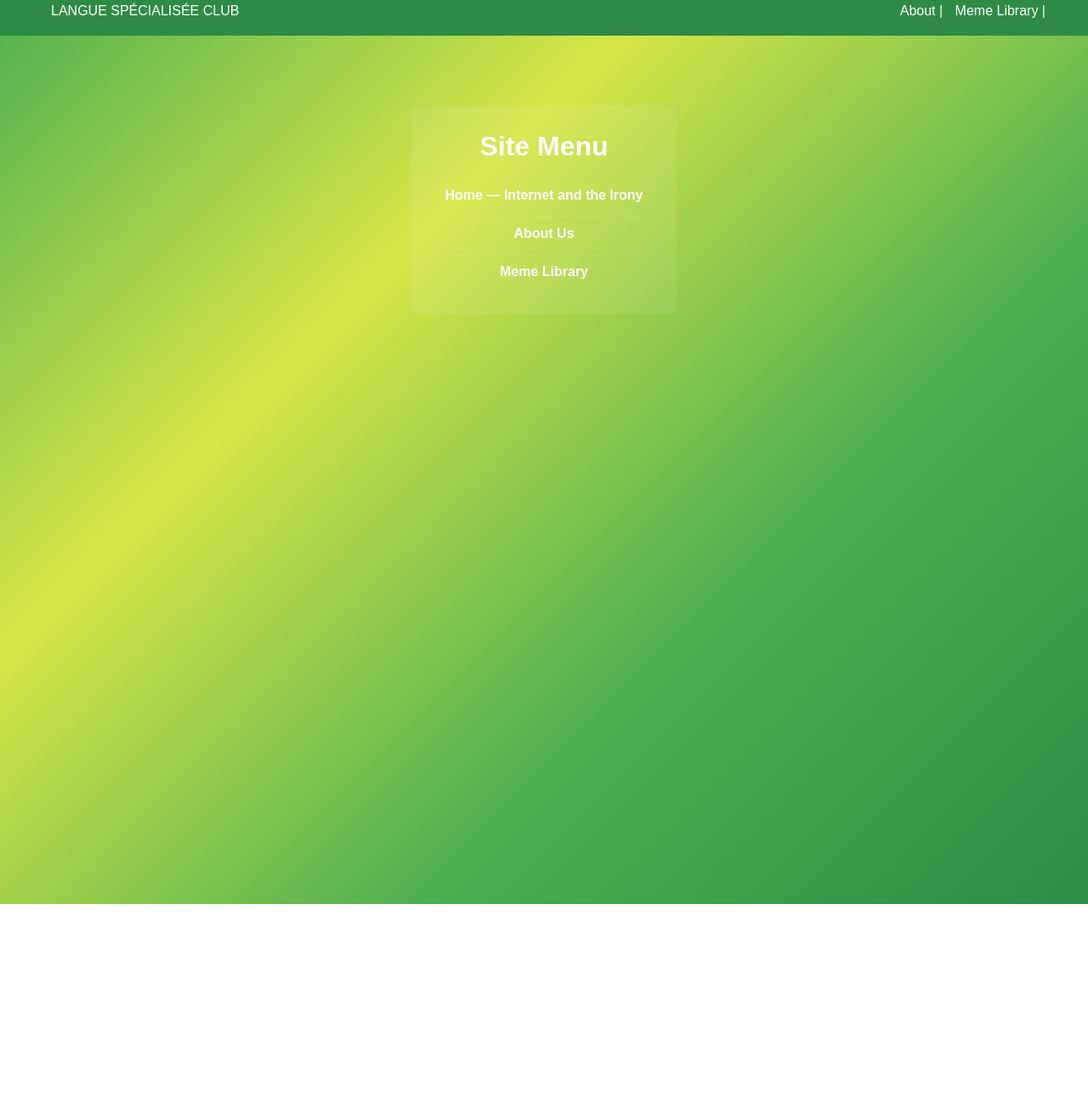
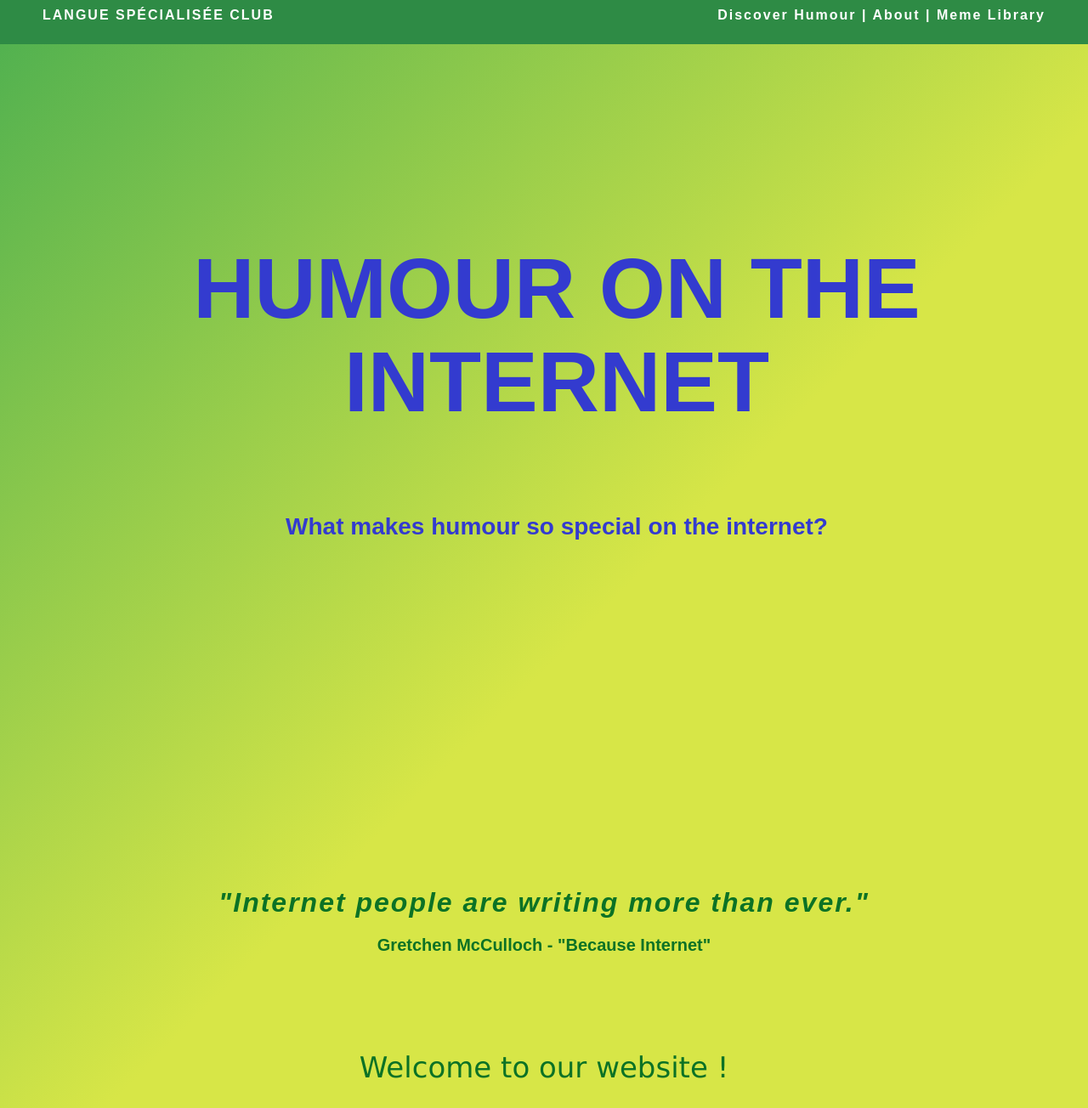
Before and after one commit to elisefrait1-debug/Internet-Humour, a plain HTML site: page index.html in a window 1280 px wide. Shown: the part 16-1320 px from the top of the page at 85% size. Before the commit the page ends 1080 px from the top, so only its background shows below. Drawn offline with Linux system fonts and the light colour scheme.

Commit message:
Add files via upload

```diff
--- a/index.html
+++ b/index.html
@@ -2,33 +2,220 @@
 <html lang="en">
 <head>
     <meta charset="UTF-8">
-    <title>Menu - The Irony On The Internet</title>
+    <title>The Irony On The Internet</title>
+
     <style>
-        body { margin:0; font-family: sans-serif; background: linear-gradient(135deg,#4caf50,#d7e647,#4CAF50,#2e8b45); color: #fff; }
-        .banner { width:100%; background:#2e8b45; color:#fff; display:flex; justify-content:space-between; align-items:center; padding:20px 50px; position:fixed; top:0; left:0; z-index:1000; }
-        .banner-left{flex:1}
-        .banner-right{flex:0 0 auto; margin-right:100px}
-        .banner a{ color:#ffffff; text-decoration:none; margin-left:10px }
-        .container{ padding:140px 20px; text-align:center; min-height:100vh }
-        .menu{ display:inline-block; background:rgba(255,255,255,0.08); padding:30px 40px; border-radius:8px }
-        .menu h1{ margin:0 0 20px 0; font-size:32px; color:#fff }
-        .menu a{ display:block; color:#fff; text-decoration:none; padding:10px 0; font-weight:700 }
-        .menu a + a{ border-top:1px solid rgba(255,255,255,0.08); margin-top:6px }
+        body {
+            margin: 0;
+            padding: 0;
+            font-family: sans-serif;
+            background: linear-gradient(135deg, #4caf50, #d7e647, #D7E647, #4CAF50, #2e8b45);
+            background-size: 100% 200%;
+            color: #333bcf;
+        }
+
+        /* --- BANNIÈRE EN HAUT --- */
+        .banner {
+            width: 100%;
+            background-color: #2e8b45;
+            color: white;
+            display: flex;
+            justify-content: space-between;
+            align-items: center;
+            padding: 25px 50px;
+            font-size: 16px;
+            font-weight: bold;
+            letter-spacing: 2px;
+            position: fixed;
+            top: 0;
+            left: 0;
+            z-index: 1000;
+        }
+
+        .banner-left {
+            flex: 1;
+        }
+
+        .banner-right {
+            flex: 0 0 auto;
+            margin-right: 100px;
+        }
+
+        /* couleur du texte langue spécialisée club en haut à gauche */
+        .banner a {
+            color: #ffffff;
+            text-decoration: none;
+            transition: opacity 0.3s ease;
+        }
+
+        .banner a:hover {
+            opacity: 0.7;
+        }
+
+        /* --- Container du titre Irony on the internet --- */
+        .container {
+            text-align: center;
+            padding: 300px 20px 20px 50px; /* décalage à cause de la bannière */
+            min-height: 90vh;
+        }
+
+         /* --- paramètres titre Irony on the internet --- */
+        .title {
+            font-size: 100px;
+            font-weight: 900;
+            line-height: 1.1;
+            margin: 0;
+            animation: uprise 1s ease-out forwards;
+        }
+
+         /* --- paramètres sous titre what makes it so special --- */
+        .subtitle {
+            font-size: 28px;
+            font-style: normal;
+            font-family: Arial, Helvetica, sans-serif;
+            color: #333bcf;
+            margin-top: 100px;
+            margin-bottom: 12px;
+            font-weight: 600;
+            animation: uprise 3s ease-out forwards;
+        }
+
+        @keyframes uprise {
+            0% {
+                opacity: 0;
+                transform: translateY(50px);
+            }
+            100% {
+                opacity: 1;
+                transform: translateY(0);
+            }
+        }
+
+          /* ---position quote Internet people are writing more than ever --- */
+        .section {
+
+            padding: 0px 0px;
+            text-align: center;
+        }
+        .section h2 {
+            margin-top: 20px;
+            margin-bottom: 10px;
+        }
+
+        .section p {
+            font-size: 100px;
+            line-height: 1.6;
+            max-width: 800px;
+            margin: 0 auto;
+
+          /* --- quote Internet people are writing more than ever --- */
+        }.section h2 {
+    font-size: 32px;
+    font-style: italic;
+    font-weight: 700;
+    font-family: Arial, Helvetica, sans-serif;
+    letter-spacing: 2px;
+    margin-bottom: 20px;
+}
+
+/* --- Couleur et paramètres de quote Internet people are writing more than ever --- */
+.quote-title {
+    color: #0b7225 !important;
+}
+
+/* --- je sais pas  --- */
+.section p {
+    font-size: 24px;
+    font-family: "Arial", sans-serif;
+    color: #2e8b45;
+    line-height: 1.6;
+    font-weight: 800;
+
+ /* --- Name author of the quote --- */
+} .Gretchen-McCulloch {
+    font-size: 20px;
+    font-weight: bold;
+    font-family: "Arial", sans-serif;
+    color: #0b7225;
+    margin-bottom: 100px;
+    margin-top: 1px;
+}
+/* --- text Paragraph --- */
+.section p {
+    font-size: 24px;
+    font-family: 'Lucida Sans', 'Lucida Sans Regular', 'Lucida Grande', 'Lucida Sans Unicode', Geneva, Verdana, sans-serif;
+    color: #0b7225;
+    line-height: 1.9;
+    font-weight: 500;
+    max-width: 850px;    /* keeps paragraph nicely centered */
+    margin-left: 0 au;      /* centers the block */
+    text-align: justify; /* optional: makes text cleaner */
+    padding: 100px 0px;
+
+}.welcome.website {
+    font-size: 34px;
+    font-family: 'Lucida Sans', 'Lucida Sans Regular', 'Lucida Grande', 'Lucida Sans Unicode', Geneva, Verdana, sans-serif;
+    color: #0b7225;
+    line-height: 1.9;
+    font-weight: 500;
+    max-width: 850px;    /* keeps paragraph nicely centered */
+    margin: 0 auto; /* centers the block */
+    text-align: center; /* centers the text */
+    padding: 0px 0px;
+
+}.back-link {
+    display: inline-block;
+    margin-top: 30px;
+    margin-bottom: 200px;
+    padding: 10px 10px;
+    background-color: #2e8b45;
+    color: white;
+    text-decoration: none;
+    border-radius: 5px;
+    transition: background-color 0.3s ease;
+}
     </style>
+
 </head>
+
 <body>
+
+    <!-- BANNIÈRE -->
     <div class="banner">
-        <div class="banner-left"><a href="333.html">LANGUE SPÉCIALISÉE CLUB</a></div>
-        <div class="banner-right"><a href="about.html">About |</a> <a href="meme-library.html">Meme Library |</a></div>
+        <div class="banner-left"><a href="index.html">LANGUE SPÉCIALISÉE CLUB</a></div>
+        <div class="banner-right">
+            <a href="discover-irony.html">Discover Humour |</a> <a href="about.html">About |</a> <a href="meme-library.html"> Meme Library</a>
+        </div>
     </div>
 
+
     <div class="container">
-        <div class="menu">
-            <h1>Site Menu</h1>
-            <a href="333.html">Home — Internet and the Irony</a>
-            <a href="about.html">About Us</a>
-            <a href="meme-library.html">Meme Library</a>
-        </div>
+        <h1 class="title">HUMOUR ON THE INTERNET</h1>
+        <h2 class="subtitle">What makes humour so special on the internet?</h2>
+
     </div>
+
+    <!-- quote html -->
+    <div class="section">
+        <h2 class="quote-title">"Internet people are writing more than ever."</h2>
+        <h3 class="Gretchen-McCulloch">Gretchen McCulloch - "Because Internet"</h3>
+        <p class="welcome website">
+            Welcome to our website !
+
+        <p>
+            We developed this website to share our passion for internet culture. Here, we focus on a specific aspect of the
+            online world which is humour. From memes to social media posts, humour is everywhere and has become a fundamental
+            part of online communication. Our website is dedicated to exploring and analysing the forms of humour that define
+            internet culture, as well as understanding how language evolves in the digital age. Together, we will identify
+            different types of humour and try to explain why humour on the Internet is so different from humour in real life.
+        </p>
+    </div>
+
+    <!-- Discover button at bottom -->
+    <div style="text-align:center; padding: 30px 0;">
+        <a href="discover-irony.html" class="back-link" style="padding:12px 26px; font-size:18px;">Discover Humour On The Internet</a>
+    </div>
+
 </body>
+
 </html>
```
